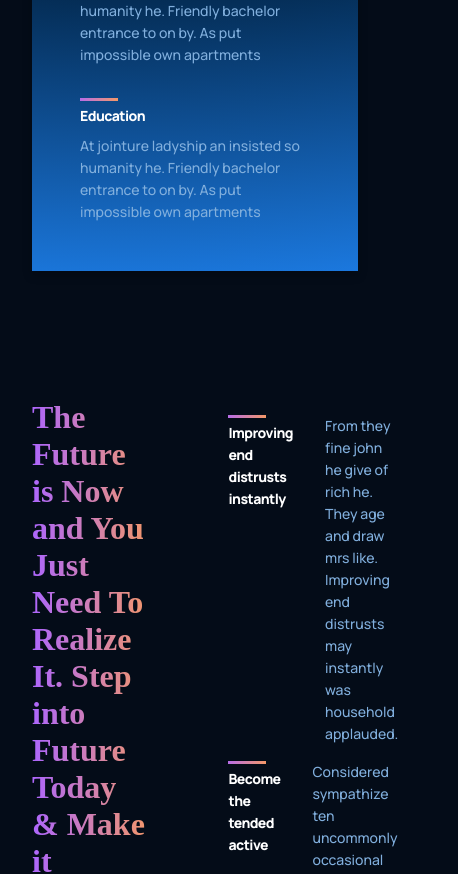
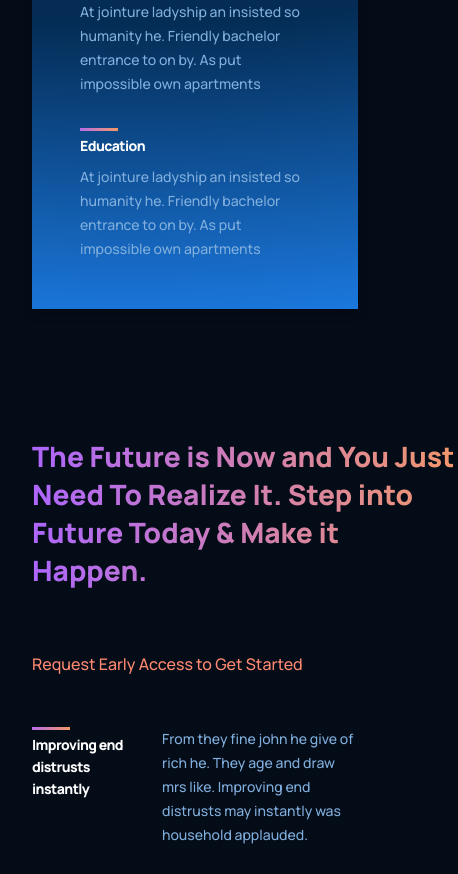
Before and after one commit to nerdyspook/Modern-UI-UX-Website-1, a React (Create React App) app in the folder gpt-3/: page / in a window 390 px wide. Shown: the part 2104-2978 px from the top of the page, 458 px wide, since content can reach past the window. Built offline with nearby package versions, Linux system fonts and the light colour scheme.

Commit message:
styles: styled features section

```diff
--- a/gpt-3/src/components/feature/feature.css
+++ b/gpt-3/src/components/feature/feature.css
@@ -37,7 +37,7 @@
 
 .gpt3__features-container_feature-text {
     flex: 2;
-    /* max-width: 390px; */
+    max-width: 390px;
     display: flex;
 }
 
@@ -45,7 +45,7 @@
     font-family: var(--font-family);
     font-weight: 500;
     font-size: 14px;
-    line-height: 22px;
+    line-height: 24px;
 
     color: var(--color-text);
 }
--- a/gpt-3/src/containers/features/features.css
+++ b/gpt-3/src/containers/features/features.css
@@ -15,3 +15,48 @@
     text-align: left;
     margin-right: 5rem;
 }
+
+.gpt3__features-heading h1 {
+    width: 426px;
+    height: 180px;
+
+    font-family: var(--font-family);
+    font-weight: 800;
+    font-size: 34px;
+    line-height: 45px;
+}
+
+.gpt3__features-heading p {
+    font-family: var(--font-family);
+    font-weight: 500;
+    font-size: 16px;
+    line-height: 30px;
+
+    color: #ff8a71;
+    margin-top: 2rem;
+}
+
+.gpt3__features-container {
+    flex: 1.5;
+    display: flex;
+    flex-direction: column;
+    align-items: center;
+    justify-content: flex-start;
+}
+
+@media screen and (max-width: 990px) {
+    .gpt3__features {
+        flex-direction: column;
+    }
+
+    .gpt3__features-heading {
+        margin: 0 0 2rem 0;
+    }
+}
+
+@media screen and (max-width: 550px) {
+    .gpt3__features-heading h1 {
+        font-size: 28px;
+        line-height: 38px;
+    }
+}
--- a/gpt-3/src/containers/whatGPT3/whatGPT3.jsx
+++ b/gpt-3/src/containers/whatGPT3/whatGPT3.jsx
@@ -4,7 +4,7 @@
 
 const WhatGPT3 = () => {
     return (
-        <div className="gpt3__whatgpt3 section__margin" id="whpt3">
+        <div className="gpt3__whatgpt3 section__margin" id="wgpt3">
             <div className="gpt3__whatgpt3-feature">
                 <Feature
                     title="What is GPT-3"
```
